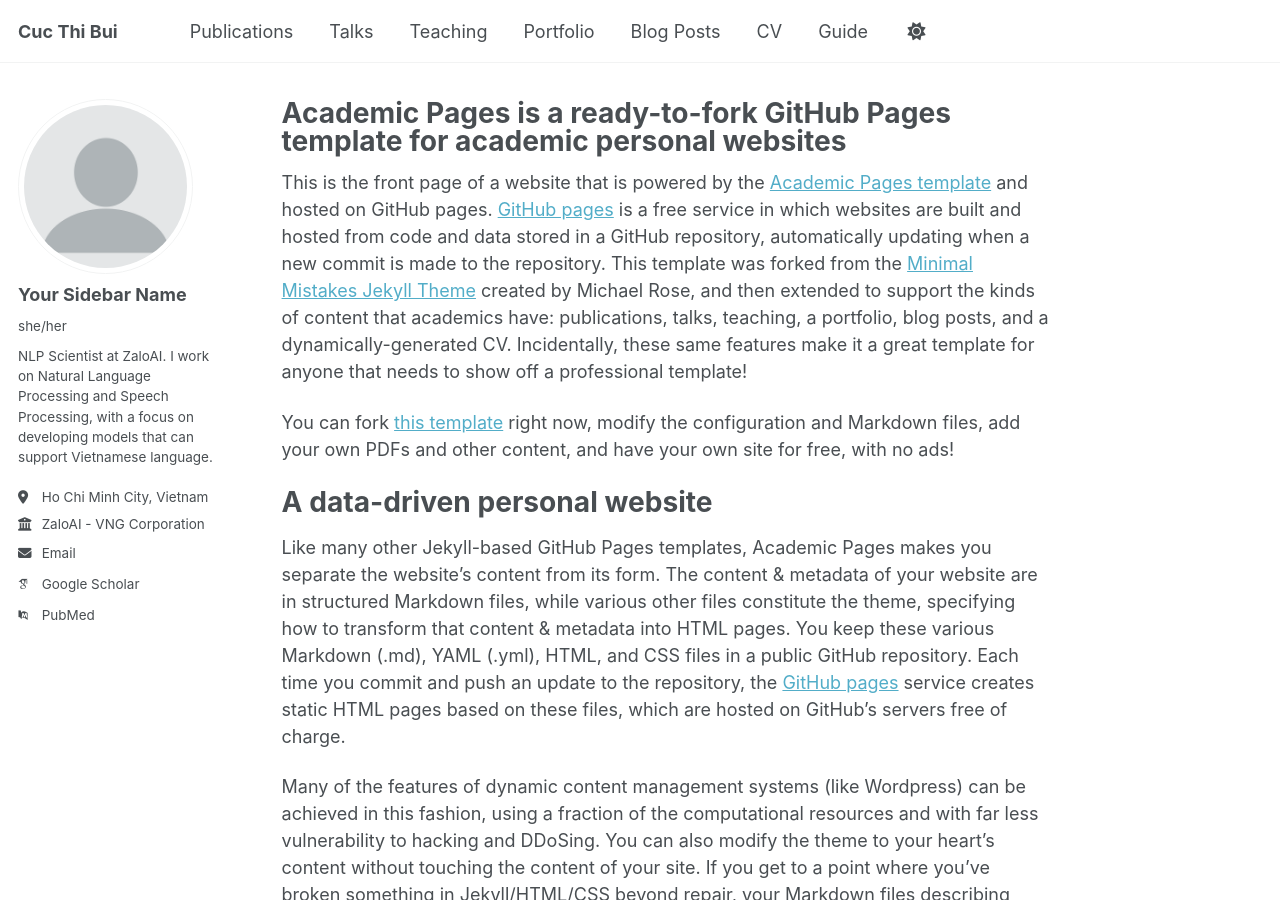
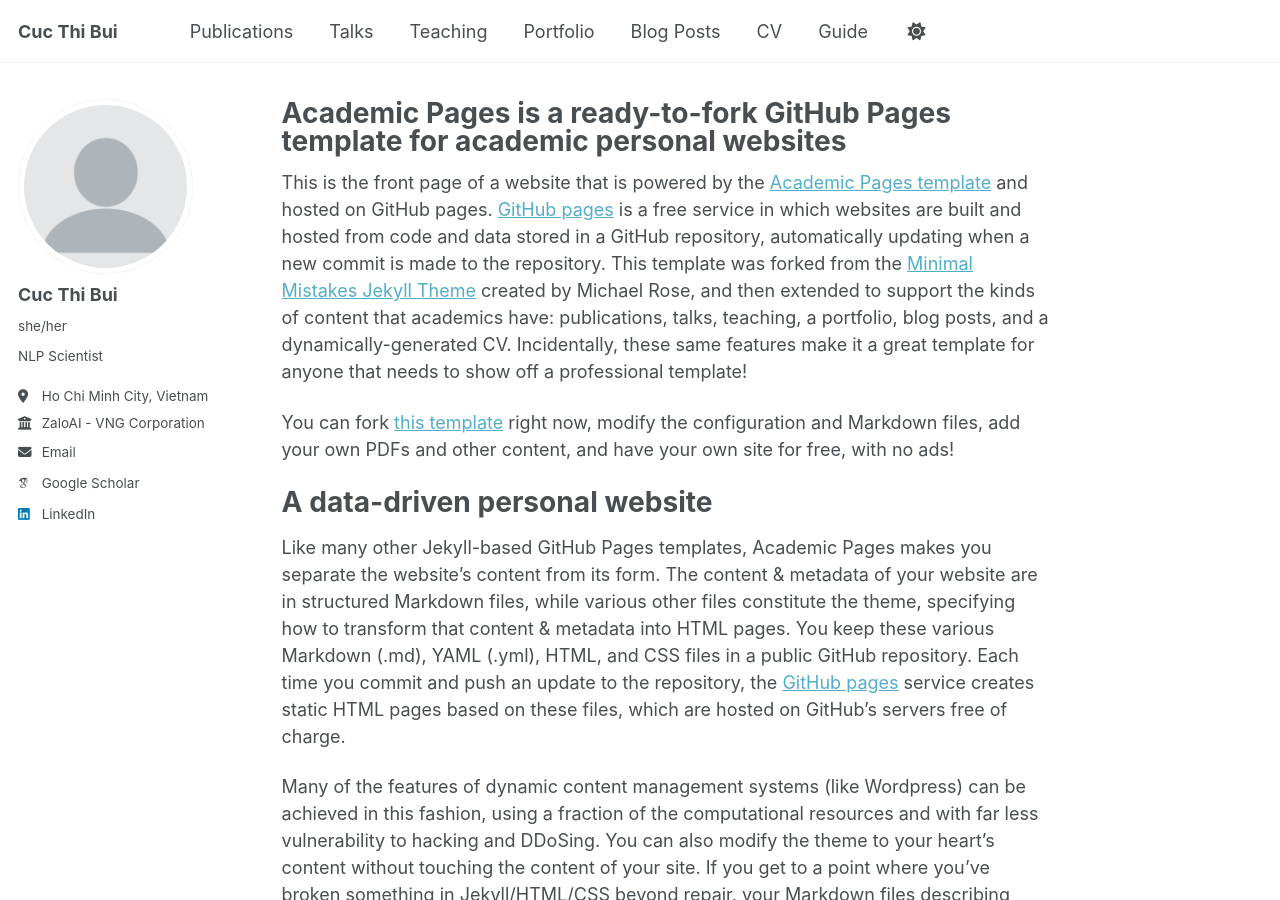
Before and after one commit to cucbui57/cucbui57.github.io, a Jekyll site: the page built from _pages/about.md, in a window 1280 px wide and 900 px high. Built offline with Jekyll 4.4.1, drawn with Linux system fonts in a browser that asks for light colours; some web fonts are replaced; a script that is not in the unit is left out.

Commit message:
update config

```diff
--- a/_config.yml
+++ b/_config.yml
@@ -15,7 +15,7 @@ name                     : &name "Cuc Thi Bui"
 description              : &description "NLP Scientist"
 url                      : https://cucbui57.github.io # the base hostname & protocol for your site e.g. "https://[your GitHub username].github.io" or if you already have some other page hosted on Github then use "https://[your GitHub username].github.io/[Your Repo Name]"
 baseurl                  : "" # the subpath of your site, e.g. "/blog"
-repository               : "academicpages/academicpages.github.io"
+# repository               : "academicpages/academicpages.github.io"
 
 # Site Author - The following control what appear as part of the author content on the side bar.
 #               If a field is blank the icon and link will not appear, otherwise it will be shown.
@@ -23,9 +23,9 @@ repository               : "academicpages/academicpages.github.io"
 author:
   # Biographic information
   avatar           : "profile.png"
-  name             : "Your Sidebar Name"
+  name             : "Cuc Thi Bui"
   pronouns         : "she/her"
-  bio              : "NLP Scientist at ZaloAI. I work on Natural Language Processing and Speech Processing, with a focus on developing models that can support Vietnamese language."
+  bio              : "NLP Scientist"
   location         : "Ho Chi Minh City, Vietnam"
   employer         : "ZaloAI - VNG Corporation"
   uri              : # URL
@@ -33,12 +33,9 @@ author:
 
   # Academic websites
   googlescholar    : "https://scholar.google.com/citations?user=HU6SHfkAAAAJ&hl"
-  pubmed           : "https://www.ncbi.nlm.nih.gov/pubmed/?term=john+snow"
-  researchgate     : # URL
-  scopus           : # URL
 
 
-  linkedin         : # cucbui
+  linkedin         : "https://www.linkedin.com/in/cucbui/"
 
 # Publication Category - The following the list of publication categories and their headings
 publication_category:
```
